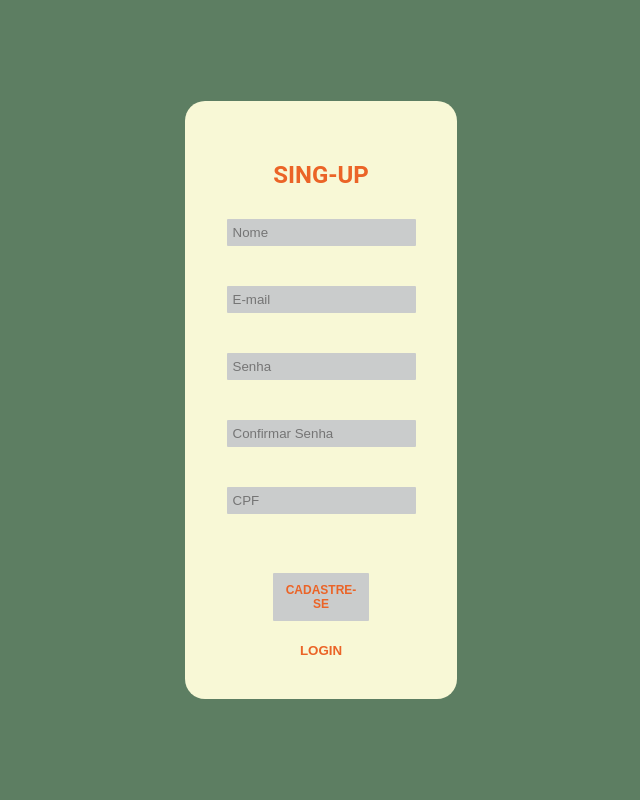
After one commit to guhdobraga/grupo2, a PHP site: page /register.php in a window 1280 px wide. The commit adds this page. Shown: the whole page, without its empty margins (319-959 px from the left). Run offline with PHP 8.4, Linux system fonts and the light colour scheme.

Commit message:
Register done

```diff
--- /dev/null
+++ b/css/login.css
@@ -0,0 +1,99 @@
+body {
+    font-family: 'Roboto', sans-serif;
+    background-color: #5d7e62;
+    margin: 0;
+    padding: 0;
+
+}
+
+h2 {
+    color: #eb6427;
+
+}
+
+.container {
+    display: flex;
+    justify-content: center;
+    align-items: center;
+    height: 100vh;
+}
+
+.login-form {
+    background-color: #f8f8d6;
+    padding: 30px;
+    border-radius: 20px;
+    text-align: center;
+    padding: 40px;
+    width: 15vw;
+}
+
+.login-form h2 {
+    margin-bottom: 30px;
+    text-align: center;
+
+}
+
+.form-group {
+    margin-bottom: 40px;
+}
+
+
+
+.form-group input {
+
+    padding: 6px;
+    border: 1px ;
+    border-radius: 1px;
+    background-color: #cacccc;
+
+}
+
+.placeholder {
+    color: #eb6427;
+}
+
+.btn {
+    width: 50%;
+    padding: 10px;
+    border: none;
+    border-radius: 1px;
+    background-color: #cacccc;
+    color: #eb6427;
+    cursor: pointer;
+    font-weight: bold;
+    font-size: 12px;
+}
+
+.butn {
+    color: #eb6427;
+    cursor: pointer;
+    font-weight: bold;
+    border: none;
+    background-color:#f8f8d6 ;
+}
+
+.social-buttons {
+    margin-top: 30px;
+    display: flex;
+    justify-content: space-between;
+}
+
+.btn-social {
+    flex: 1;
+    margin-right: 5px;
+    background-color: #3b5998; /* Facebook blue */
+    color: #fff;
+    border: none;
+    border-radius: 5px;
+    padding: 10px;
+    cursor: pointer;
+}
+
+.btn-social:hover {
+    background-color: #2d4373; /* Darker Facebook blue */
+}
+
+a {
+    color:#eb6427;
+    text-decoration: none;
+}
--- /dev/null
+++ b/css/responsive-login.css
@@ -0,0 +1,9 @@
+@media screen and  (max-width: 950px) {
+    .login-form {
+        width: 50vw;
+    }
+
+    .btn {
+        font-size: 60%;
+    }
+}
--- a/index.php
+++ b/index.php
@@ -7,7 +7,7 @@
     <link rel="stylesheet" href="css/header.css">
     <link rel="stylesheet" href="css/index.css">
     <link rel="stylesheet" href="css/footer.css">
-    <link rel="stylesheet" href="css/responsive.css">
+    <link rel="stylesheet" href="css/responsive-index.css">
 </head>
 <body>
 
@@ -94,7 +94,7 @@
 
         </div>
 </section>
-
+<!--Footer --->
 
 </body>
 </html>
--- /dev/null
+++ b/register.php
@@ -0,0 +1,48 @@
+<!DOCTYPE html>
+<html lang="en">
+<head>
+    <meta charset="UTF-8">
+    <meta name="viewport" content="width=device-width, initial-scale=1.0">
+    <title>Register</title>
+    <link rel="stylesheet" href="login.css"  href="https://fonts.googleapis.com/css2?family=Roboto:wght@400;700&display=swap">
+    <link rel="stylesheet" href="https://cdnjs.cloudflare.com/ajax/libs/font-awesome/6.0.0-beta3/css/all.min.css" integrity="sha384-fFoSrn81UfBvgEaHKeFt4v8izycFy2s10a97+OO3oqWwRtxrXz5C4ACJoHux2+o5" crossorigin="anonymous">
+    <link rel="stylesheet" href="css/login.css">
+    <link rel="stylesheet" href="css/responsive-login.css">
+</head>
+<body>
+    <div class="container">
+        <form class="login-form">
+            <h2>SING-UP</h2>
+            <div class="form-group">
+                <input type="text" id="nome" name="nome" placeholder="Nome" required>
+            </div>
+            <div class="form-group">
+
+                <input type="email" id="email" name="email" placeholder="E-mail" required>
+            </div>
+
+            <div class="form-group">
+
+                <input type="password" id="senha" name="senha" placeholder="Senha" required>
+            </div>
+
+            <div class="form-group">
+
+                <input type="password" id="c-senha" name="c-senha" placeholder="Confirmar Senha" required>
+            </div>
+
+            <div class="form-group">
+
+                <input type="number" id="cpf" name="cpf" placeholder="CPF" required>
+            </div>
+
+ <br>
+
+            <button type="submit" class="btn">CADASTRE-SE</button>
+<br><br>
+            <button type="submit" class="butn"><a href="login.php">LOGIN</a></button>
+
+        </form>
+    </div>
+</body>
+</html>
```
Also changed, not shown: css/responsive-index.css (renamed from css/responsive.css).
